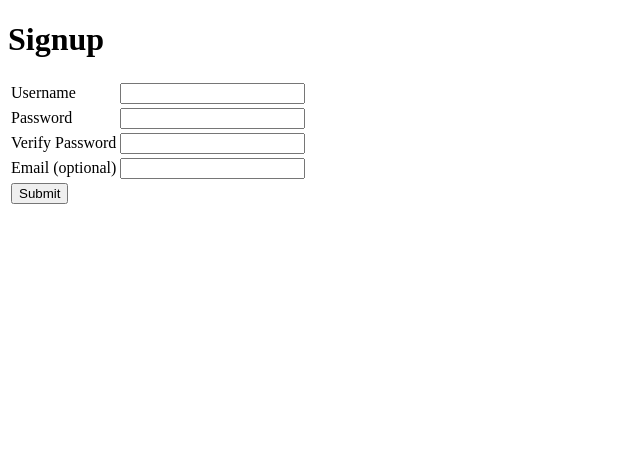
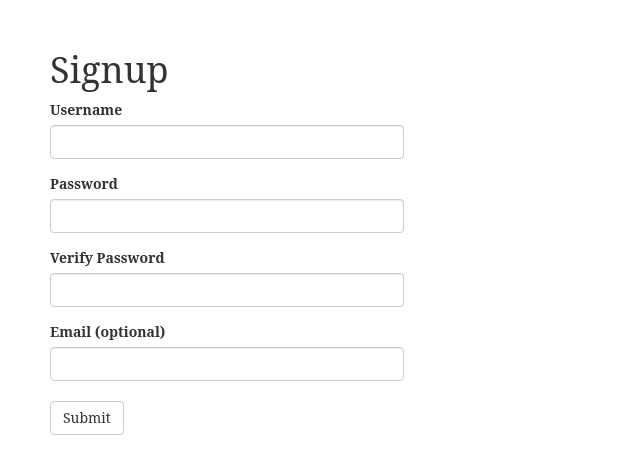
Before and after one commit to christina-go/user-signup, a Flask app: page / in a window 1280 px wide. Shown: the top 474 px of the page, without its empty margins (0-640 px from the left). Run offline with Flask 2, Linux system fonts and the light colour scheme; some libraries are stand-ins or nearby versions.

Commit message:
finished user signup assignment

```diff
--- a/main.py
+++ b/main.py
@@ -6,44 +6,6 @@ app = Flask(__name__)
 
 app.config['DEBUG'] = True
 
-def username_validation(username):
-
-  if text_len(username) and no_spaces(username) == True:
-
-    return True
-  else:
-
-    return False
-
-def password_validation(password):
-
-  if text_len(password) and no_spaces(password) == True:
-    return True
-
-  else:
-    return False
-
-def password_match(password, passwordConfirmation):
-    if passwordConfirmation == '':
-        return False
-
-    elif password == passwordConfirmation:
-        return True
-
-    else:
-        return False
-
-def email_validation(userEmail):
-
-  if userEmail == '':
-      return True
-
-  elif text_len(userEmail) and no_spaces(userEmail) and special_chars(userEmail) ==  True:
-      return True
-
-  else:
-    return False
-
 @app.route("/", methods=['GET'])
 def index():
     return render_template('signup.html')
@@ -51,11 +13,60 @@ def index():
 
 @app.route("/", methods=['POST'])
 def validate_signup():
+
+# here we are creating variables for the validation functions
+# by requesting data from the form
+
     usernameField = request.form['username']
     passwordField = request.form['password']
     passwordConfirmationField = request.form['passwordConfirmation']
     emailField = request.form['email']
     error = "That is not a valid input"
+
+#these functions validate the user input against the
+# standards of the assignment
+
+    def username_validation(username):
+
+      if text_len(username) and no_spaces(username) == True:
+
+        return True
+      else:
+
+        return False
+
+    def password_validation(password):
+
+      if text_len(password) and no_spaces(password) == True:
+        return True
+
+      else:
+        return False
+
+    def password_match(password, passwordConfirmation):
+        if passwordConfirmation == '':
+            return False
+
+        elif password == passwordConfirmation:
+            return True
+
+        else:
+            return False
+
+    def email_validation(userEmail):
+
+      if userEmail == '':
+          return True
+
+      elif text_len(userEmail) and no_spaces(userEmail) and special_chars(userEmail) ==  True:
+          return True
+
+      else:
+        return False
+
+
+# this section will trigger an error for each input field
+# if the user input does not meet validation
 
     usernameError = " "
     passwordError = " "
@@ -74,36 +85,21 @@ def validate_signup():
     if not email_validation(emailField):
         emailError = error
 
-
+    # this redirects the user to the welcome page if all fields pass validation
     if username_validation(usernameField) is True and password_validation(passwordField) is True and password_match(passwordField, passwordConfirmationField) is True and email_validation(emailField) is True:
         return redirect('/welcome?username={0}'.format(usernameField))
 
+    # this loads the data the user entered into the form after the error
     else:
-        #this loads the data the user entered into the form after the error
         if not username_validation(usernameField):
             return render_template('signup.html', username=usernameField,email=emailField,
             usernameError=usernameError, passwordError=passwordError,
             passwordConfirmationError=passwordConfirmationError, emailError=emailError,)
-
-#got the error message to appear next to one field. how
-#can i make it appear on multiple? right now the code
-#will stop at the first return. should i nest a function
-#within this one?
 
 
 @app.route("/welcome")
 def welcome():
     username = request.args.get('username')
     return render_template('welcome.html', username=username)
-    #return '<h1> Welcome {0}</h1>'.format(username)
-
-
 
 app.run()
-
-
-#validate data functions
-#def validate_data():
-#if statements return a redirect to the
-# homepage with error as a query parameter
-#if successful, return render.template
--- a/templates/signup.html
+++ b/templates/signup.html
@@ -2,57 +2,38 @@
 
 
 {% block content %}
+
+<!--this contains the signup form -->
+
 <body>
     <h1>
         Signup
     </h1>
 
     <form action="/", method="post">
-        <table>
-            <tbody>
-                <tr>
-                    <td>
+        <div class='form-group'>
             <label for="username">Username</label>
-                    </td>
-                    <td>
-                        <input name="username" type="text" value='{{username}}' />
+            <input name="username" class="form-control" type="text" value='{{username}}' />
             <span class="error">{{usernameError}}</span>
-                    </td>
-                </tr>
-                <tr>
-                    <td>
+        </div>
+        <div class='form-group'>
             <label for="password">Password</label>
-                    </td>
-                    <td>
-                        <input name="password" type="password" value='{{password}}'>
+            <input name="password" class="form-control" type="password" value='{{password}}'>
             <span class="error">{{passwordError}}</span>
-                    </td>
-                </tr>
-                <tr>
-                    <td>
+        </div>
+        <div class='form-group'>
             <label for="passwordConfirmation">Verify Password</label>
-                    </td>
-                    <td>
-                        <input name="passwordConfirmation" type="password" value='{{passwordConfirmation}}'>
+                <input name="passwordConfirmation" class="form-control" type="password" value='{{passwordConfirmation}}'>
                 <span class="error">{{passwordConfirmationError}}</span>
-                    </td>
-                </tr>
-                <tr>
-                    <td>
+        </div>
+        <div class='form-action'>
                 <label for="email">Email (optional)</label>
-                    </td>
-                    <td>
-                        <input name="email" type="text" value='{{email}}'>
+                <input name="email" class="form-control" type="text" value='{{email}}'>
                 <span class="error">{{emailError}}</span>
-                    </td>
-                </tr>
-                <tr>
-                    <td>
-                         <input type="submit">
-                    </td>
-                </tr>
-            </tbody>
-        </table>
+        </div>
+        <br>
+        <button type="submit" class="btn btn-default">Submit</button>
     </form>
 </body>
+
 {% endblock %}
--- a/templates/wrapper.html
+++ b/templates/wrapper.html
@@ -1,11 +1,29 @@
 <!DOCTYPE html>
 <html>
     <head>
+        <link rel="stylesheet" href="//netdna.bootstrapcdn.com/bootstrap/3.0.3/css/bootstrap.min.css">
         <title>User Signup</title>
         <style type="text/css">
+
+
             .error {
                 color: red;
             }
+            .form-control {
+                width: 30%;
+            }
+
+            body {
+                margin: 50px;
+                font-family: 'Noto Serif', serif;
+            }
+
+            h1 {
+                font-family: 'Noto Serif', serif;
+
+            }
+
+
         </style>
     </head>
 
```
Also changed, not shown: helper_functions.py (+0 -30 lines). Lines whose indentation alone changed are shown as unchanged.
